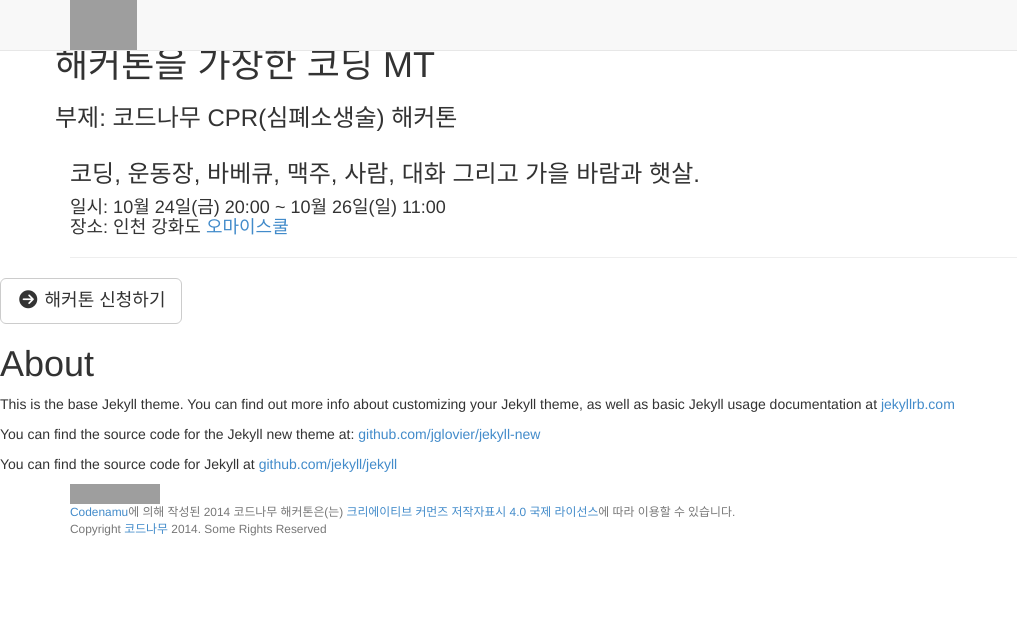
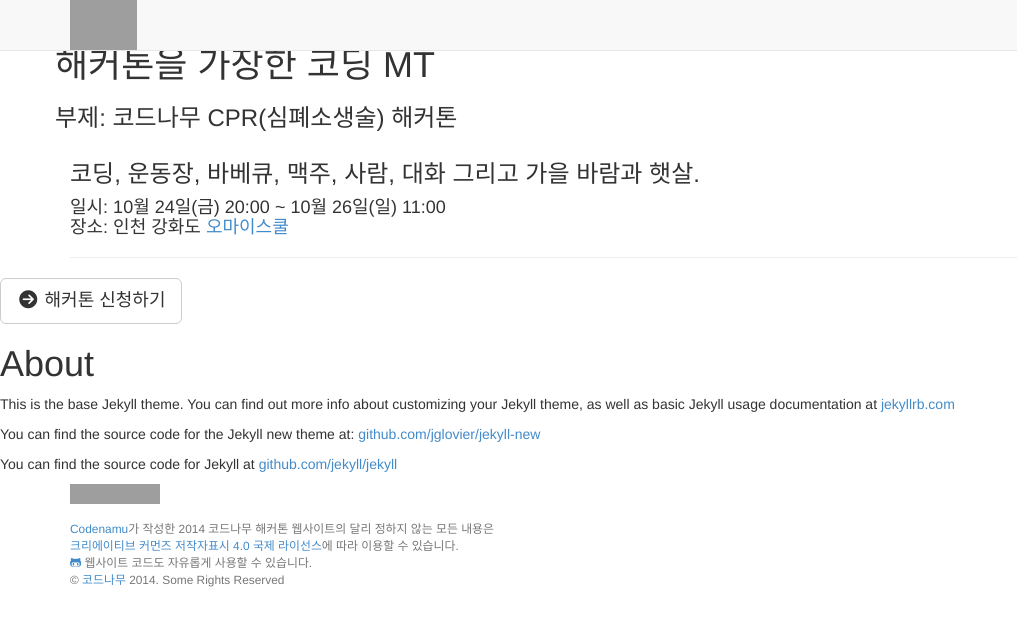
Before and after one commit to creativecommonskorea/2014-codenamu-hackathon, a Jekyll site: the page built from about.md, in a window 1280 px wide, cut to the strip 0-626 px from the top of the page. Shown: the whole strip, without its empty margins (0-1017 px from the left). Built offline with Jekyll 4.4.1, drawn with Linux system fonts in a browser that asks for light colours; nearby versions of some CDN libraries; library files that are not in the unit come from our copies; grey boxes are pictures that could not be loaded.

Commit message:
푸터 수정 - cc 라이선스 관련 정리, 코드 레포지토리 공개
Signed-off-by: mozodev <mozodev@cckorea.org>

```diff
--- a/_includes/footer.html
+++ b/_includes/footer.html
@@ -3,7 +3,11 @@
     <div class="container">
         <div class="row">
             <div class="col-lg-12">
-                <p class="copyright text-muted small"><a rel="license" href="http://creativecommons.org/licenses/by/4.0/"><img alt="크리에이티브 커먼즈 라이선스" style="border-width:0" src="https://i.creativecommons.org/l/by/4.0/88x31.png" /></a><br /><a xmlns:cc="http://creativecommons.org/ns#" href="http://2014hack.codenamu.org" property="cc:attributionName" rel="cc:attributionURL">Codenamu</a>에 의해 작성된 <span xmlns:dct="http://purl.org/dc/terms/" property="dct:title">2014 코드나무 해커톤</span>은(는) <a rel="license" href="http://creativecommons.org/licenses/by/4.0/">크리에이티브 커먼즈 저작자표시 4.0 국제 라이선스</a>에 따라 이용할 수 있습니다.<br>Copyright <a title="Codenamu" href="http://codenamu.org">코드나무</a> 2014. Some Rights Reserved</p>
+                <p class="copyright text-muted small"><a rel="license" href="http://creativecommons.org/licenses/by/4.0/"><img alt="크리에이티브 커먼즈 라이선스" style="border-width:0" src="https://i.creativecommons.org/l/by/4.0/88x31.png" /></a><br><br>
+                <a xmlns:cc="http://creativecommons.org/ns#" href="http://2014hack.codenamu.org" property="cc:attributionName" rel="cc:attributionURL">Codenamu</a>가 작성한 <span xmlns:dct="http://purl.org/dc/terms/" property="dct:title">2014 코드나무 해커톤</span> 웹사이트의 달리 정하지 않는 모든 내용은<br />
+                <a rel="license" href="http://creativecommons.org/licenses/by/4.0/deed.ko">크리에이티브 커먼즈 저작자표시 4.0 국제 라이선스</a>에 따라 이용할 수 있습니다.<br />
+                <a class="github" target="_blank" href="https://github.com/creativecommonskorea/2014-codenamu-hackathon"><i class="fa fa-github-alt"></i></a> 웹사이트 코드도 자유롭게 사용할 수 있습니다.<br>
+                &copy; <a title="Codenamu" href="http://codenamu.org">코드나무</a> 2014. Some Rights Reserved</p>
             </div>
         </div>
     </div>
```
